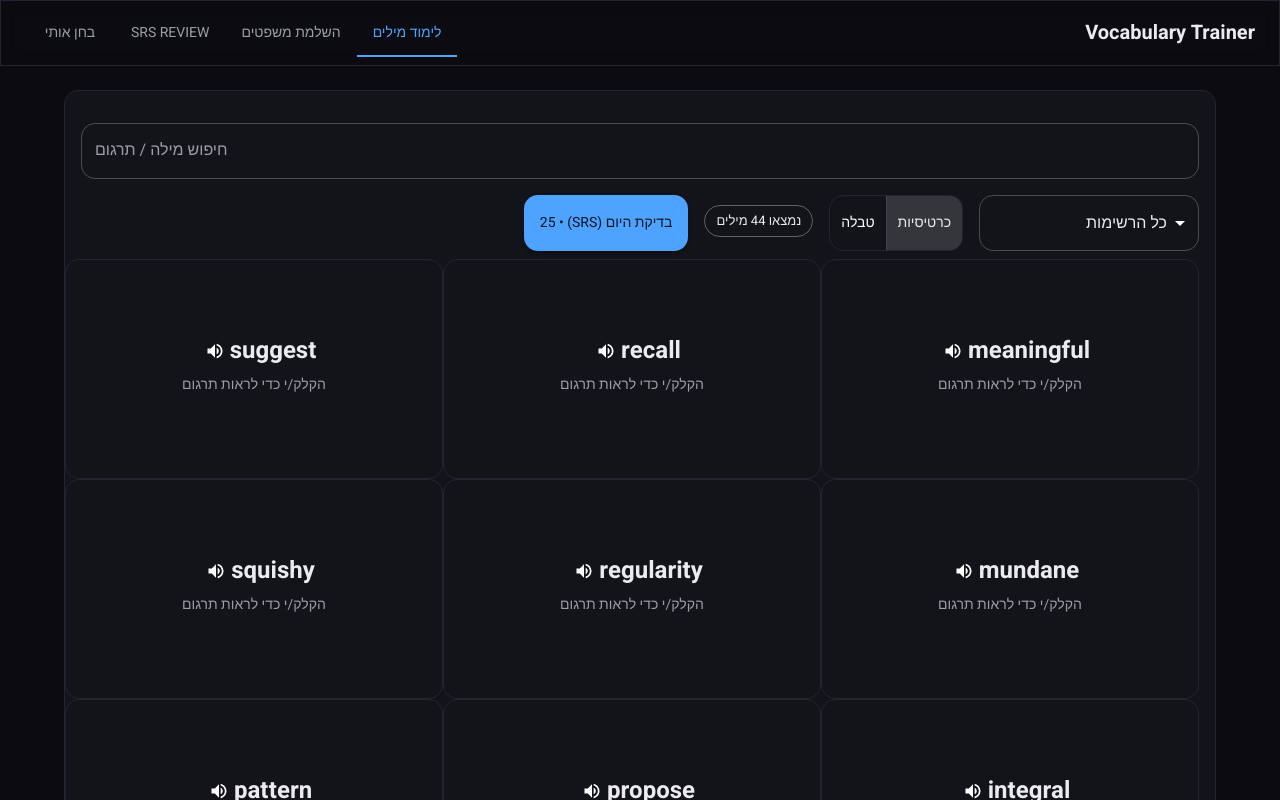
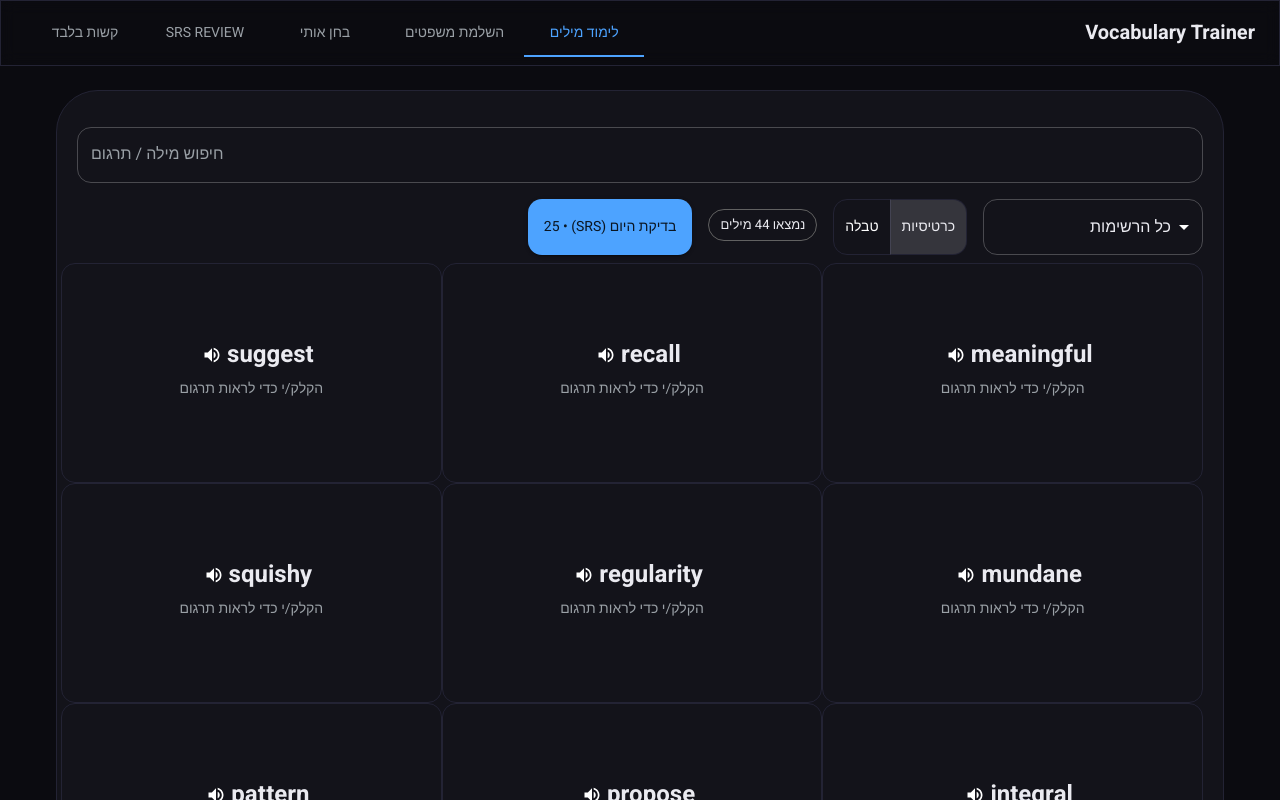
Before and after one commit to ofirent/learnwords, a React (Vite) app: page / in a window 1280 px wide. Shown: the top 800 px of the page. Built offline with nearby package versions, Linux system fonts and the light colour scheme.

Commit message:
Refactor App component with improved structure

```diff
--- a/src/App.tsx
+++ b/src/App.tsx
@@ -1,52 +1,115 @@
 import * as React from 'react'
-import { AppBar, Toolbar, Typography, Tabs, Tab, Container, Paper, Box } from '@mui/material'
+import {
+  AppBar,
+  Toolbar,
+  Typography,
+  Tabs,
+  Tab,
+  Container,
+  Paper,
+  Box,
+  useTheme,
+  useMediaQuery,
+} from '@mui/material'
 import LearnView from './components/LearnView'
 import PracticeView from './components/PracticeView'
 import QuizView from './components/QuizView'
 import SRSReview from './components/SRSReview'
 import HardPracticeView from './components/HardPracticeView'
-
-type TabKey = 'learn' | 'practice' | 'quiz' | 'srs' | 'practiceHard'
-
-import { AppContext } from './appState'
-import type { VocabItem } from './types'
+import { AppContext, TabKey } from './appState'
 
 export default function App() {
   const [tab, setTab] = React.useState<TabKey>('learn')
-  const [hardWords, setHardWords] = React.useState<VocabItem[]>([])
+  const [hardWords, setHardWords] = React.useState([])
+
+  const theme = useTheme()
+  const isMobile = useMediaQuery(theme.breakpoints.down('sm'))
 
   return (
-    <Box sx={{ bgcolor: 'background.default', color: 'text.primary', minHeight: '100vh' }}>
-      <AppBar position="sticky" color="transparent" elevation={0} sx={{ borderBottom: '1px solid', borderColor: 'divider', backdropFilter: 'blur(8px)' }}>
-        <Toolbar>
-          <Typography variant="h6" sx={{ flexGrow: 1, fontWeight: 700 }}>Vocabulary Trainer</Typography>
-          <Tabs value={tab} onChange={(_, v) => setTab(v)} textColor="primary" indicatorColor="primary">
+    <Box
+      sx={{
+        bgcolor: 'background.default',
+        color: 'text.primary',
+        minHeight: '100vh',
+      }}
+    >
+      <AppBar
+        position="sticky"
+        color="transparent"
+        elevation={0}
+        sx={{
+          borderBottom: '1px solid',
+          borderColor: 'divider',
+          backdropFilter: 'blur(8px)',
+        }}
+      >
+        <Toolbar
+          sx={{
+            minHeight: { xs: 56, sm: 64 },
+            px: { xs: 1.5, sm: 3 },
+          }}
+        >
+          <Typography
+            variant={isMobile ? 'subtitle1' : 'h6'}
+            sx={{
+              flexGrow: 1,
+              fontWeight: 700,
+              overflow: 'hidden',
+              textOverflow: 'ellipsis',
+              whiteSpace: 'nowrap',
+            }}
+          >
+            Vocabulary Trainer
+          </Typography>
+
+          <Tabs
+            value={tab}
+            onChange={(_, v) => setTab(v)}
+            textColor="primary"
+            indicatorColor="primary"
+            variant={isMobile ? 'scrollable' : 'standard'}
+            scrollButtons={isMobile ? 'auto' : false}
+            allowScrollButtonsMobile
+            sx={{
+              minHeight: { xs: 40, sm: 48 },
+              '& .MuiTab-root': {
+                minHeight: { xs: 40, sm: 48 },
+                minWidth: { xs: 'auto', sm: 120 },
+                fontSize: { xs: 12, sm: 14 },
+                paddingInline: { xs: 1, sm: 2.5 },
+              },
+            }}
+          >
             <Tab value="learn" label="לימוד מילים" />
             <Tab value="practice" label="השלמת משפטים" />
+            <Tab value="quiz" label="בחן אותי" />
             <Tab value="srs" label="SRS Review" />
-          <Tab value="quiz" label="בחן אותי" />
+            <Tab value="practiceHard" label="קשות בלבד" />
           </Tabs>
         </Toolbar>
       </AppBar>
 
       <AppContext.Provider value={{ tab, setTab, hardWords, setHardWords }}>
-      <Container maxWidth="lg" sx={{ py: 3 }}>
-        <Paper variant="outlined" sx={{ p: 2 }}>
+        <Container
+          maxWidth="lg"
+          sx={{
+            py: { xs: 2, sm: 3 },
+            px: { xs: 1.5, sm: 2 },
+          }}
+        >
+          <Paper
+            variant="outlined"
+            sx={{
+              p: { xs: 1.5, sm: 2.5 },
+              borderRadius: { xs: 2, sm: 3 },
+            }}
+          >
             {tab === 'learn' && <LearnView />}
             {tab === 'practice' && <PracticeView />}
             {tab === 'quiz' && <QuizView />}
             {tab === 'srs' && <SRSReview />}
             {tab === 'practiceHard' && <HardPracticeView />}
           </Paper>
-
-       <Typography
-         variant="caption"
-         color="text.secondary"
-         align="center"
-         sx={{ display: 'block', mt: 2 }}
-       >
-         Copyright © {new Date().getFullYear()} Shalev Ofir
-       </Typography>
         </Container>
       </AppContext.Provider>
     </Box>
```
Lines whose indentation alone changed are shown as unchanged.
